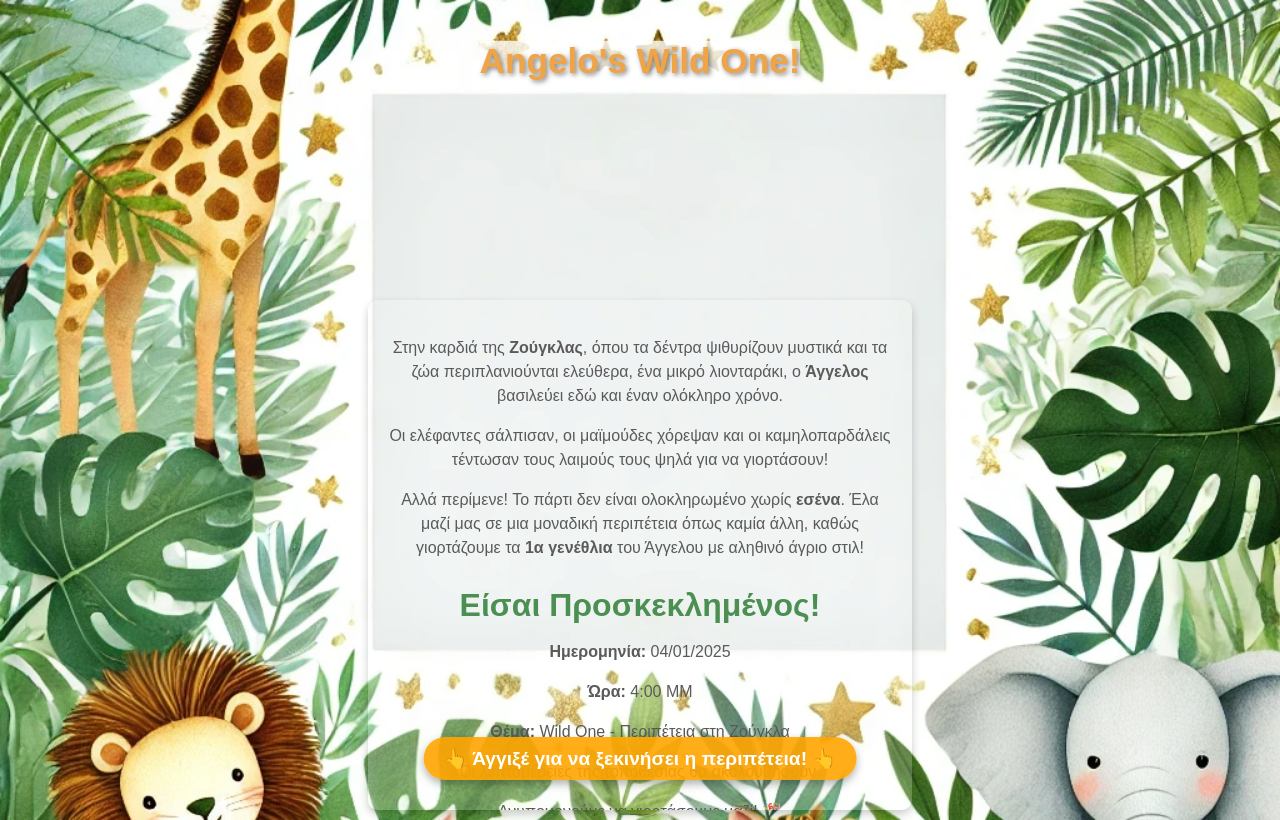
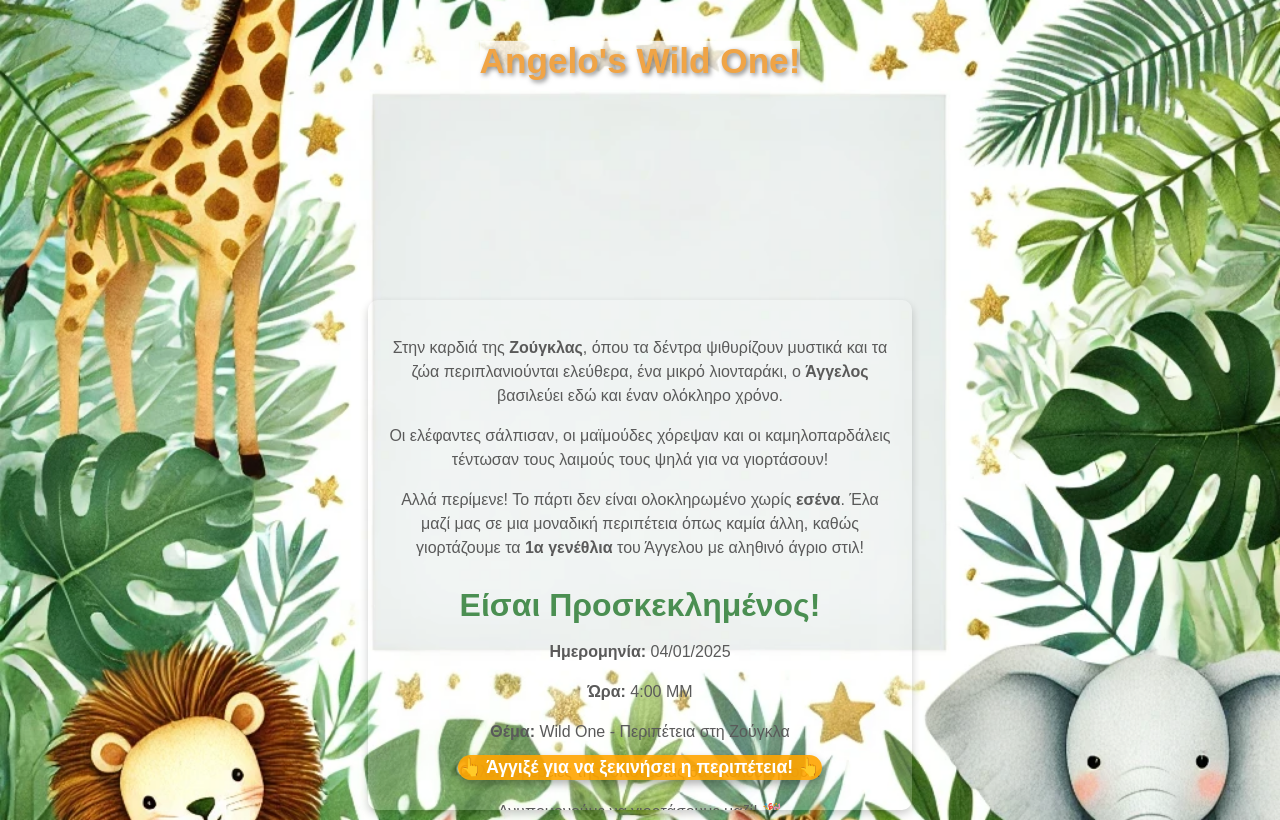
Before and after one commit to berkos/wild_one, a plain HTML site: page index.html in a window 1280 px wide. Drawn offline with Linux system fonts and the light colour scheme.

Commit message:
Add some spacing

```diff
--- a/index.html
+++ b/index.html
@@ -58,13 +58,14 @@
         }
         .touch-me {
             position: fixed;
+            margin-top: 100px;
             bottom: 20px;
             left: 50%;
             transform: translateX(-50%);
             background: rgba(255, 165, 0, 0.9);
             color: #ffffff;
-            padding: 10px 20px;
-            font-size: 1.2rem;
+            padding: 2px;
+            font-size: 1.1rem;
             font-weight: bold;
             border-radius: 25px;
             text-align: center;
@@ -162,7 +163,7 @@
     <div class="header_wrapper">
         <header>Angelo's Wild One!</header>
     </div>
-    <div class="touch-me" onclick="">👆 Άγγιξέ για να ξεκινήσει η περιπέτεια! 👆</div>
+
     <div class="scrollable">
         <div class="story">
             <p>Στην καρδιά της <strong>Ζούγκλας</strong>, όπου τα δέντρα ψιθυρίζουν μυστικά και τα ζώα περιπλανιούνται ελεύθερα, ένα μικρό λιονταράκι, ο <strong>Άγγελος</strong> βασιλεύει εδώ και έναν ολόκληρο χρόνο.</p>
@@ -178,6 +179,7 @@
             <p>Ανυπομονούμε να γιορτάσουμε μαζί! 🎉</p>
         </div>
     </div>
+    <div class="touch-me" onclick="">👆 Άγγιξέ για να ξεκινήσει η περιπέτεια! 👆</div>
 </div>
 </body>
 <script>
```
